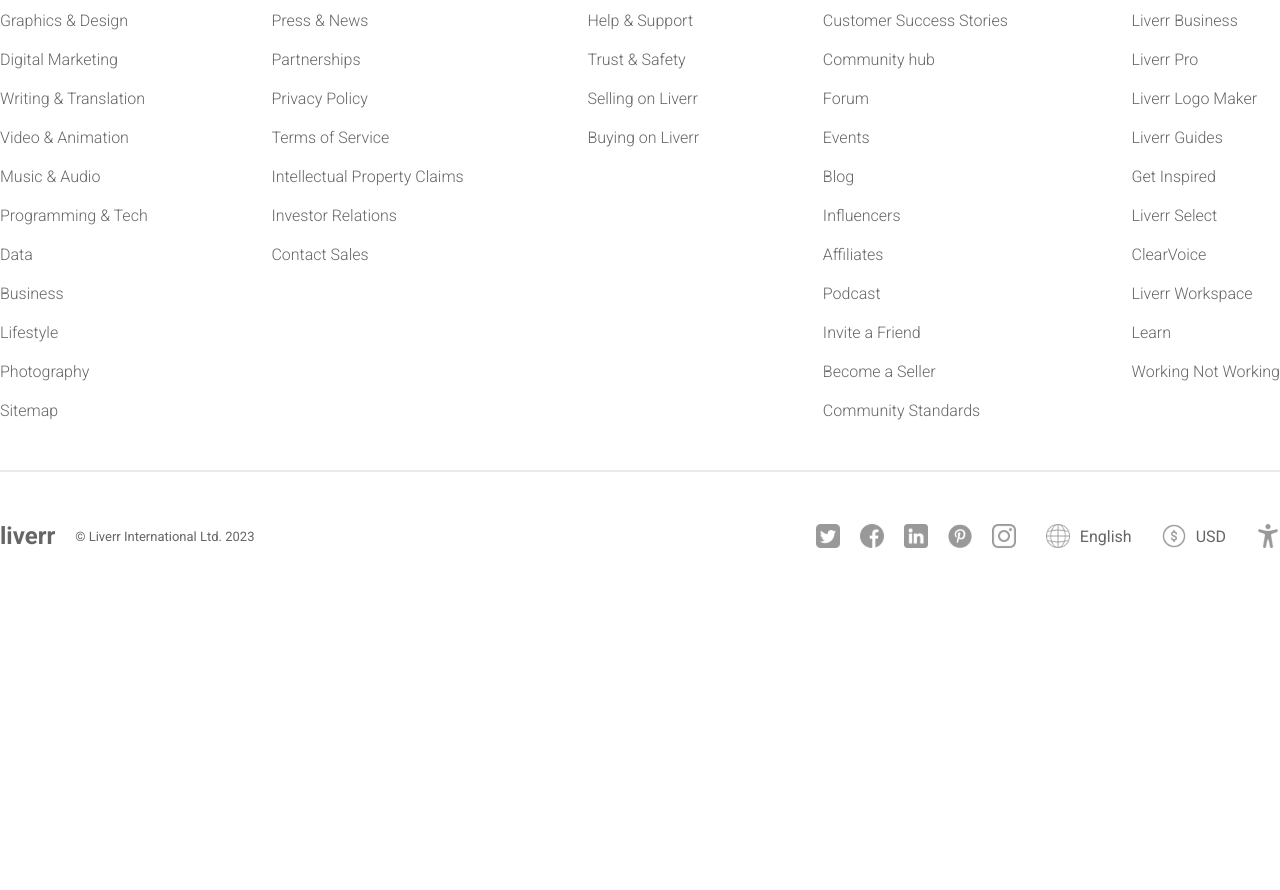
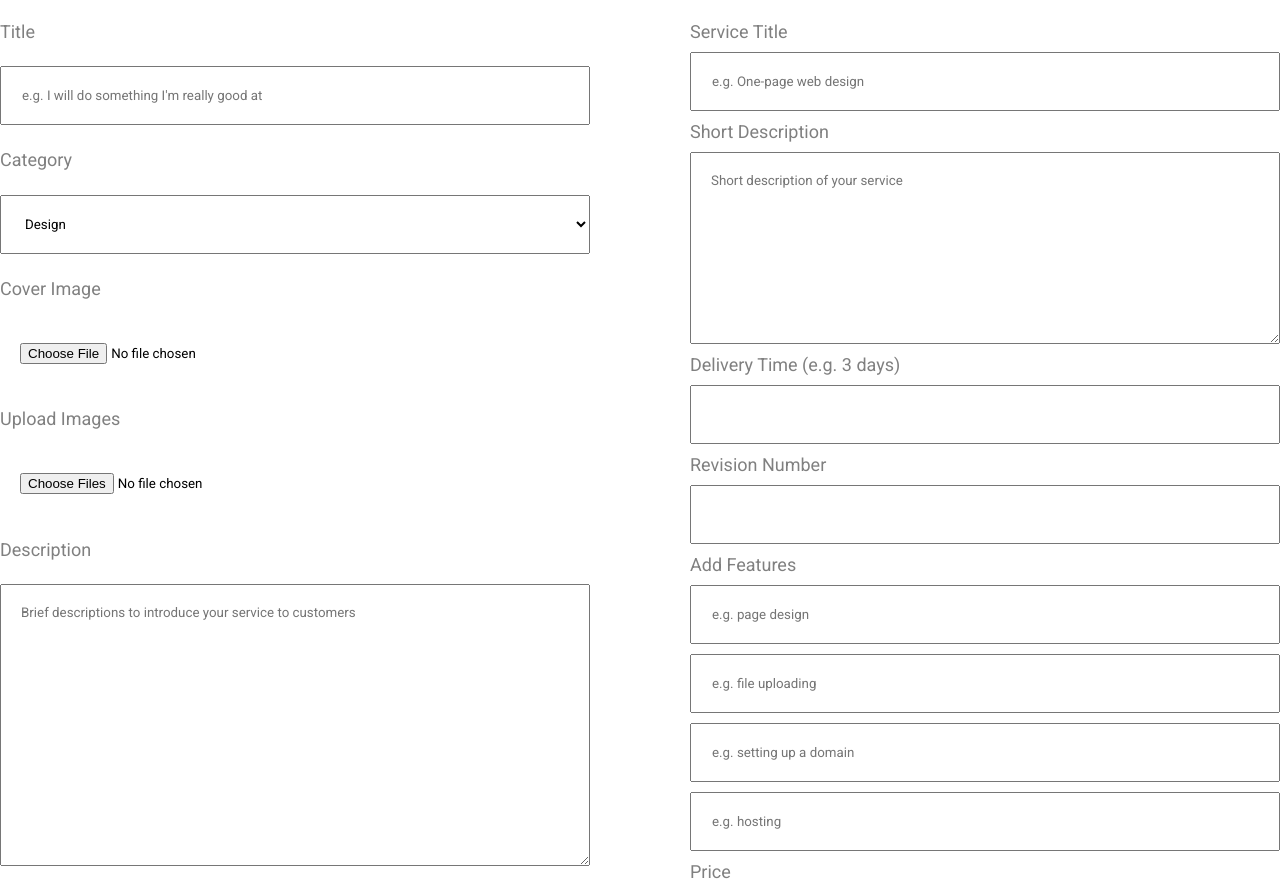
Before and after one commit to ntp-bi/Fiverr_App_Clone-react, a React (Vite) app: page /add in a window 1280 px wide. Shown: the part 220-1110 px from the top of the page. Before the commit the page ends 820 px from the top, so only its background shows below. Built offline with nearby package versions, Linux system fonts and the light colour scheme.

Commit message:
push make Add New Product page

```diff
--- a/src/pages/add/Add.jsx
+++ b/src/pages/add/Add.jsx
@@ -1,12 +1,67 @@
-import React from 'react'
-import "./add.scss"
+// eslint-disable-next-line no-unused-vars
+import React from "react";
+import "./add.scss";
 
 const Add = () => {
-  return (
-    <div>
-      Add
-    </div>
-  )
-}
+    return (
+        <div className="add">
+            <div className="container">
+                <h1>Add New Gig</h1>
+                <div className="sections">
+                    <div className="info">
+                        <label htmlFor="">Title</label>
+                        <input
+                            type="text"
+                            placeholder="e.g. I will do something I'm really good at"
+                        />
+                        <label htmlFor="">Category</label>
+                        <select name="cats" id="cats">
+                            <option value="design">Design</option>
+                            <option value="web">Web Development</option>
+                            <option value="animation">Animation</option>
+                            <option value="music">Music</option>
+                        </select>
+                        <label htmlFor="">Cover Image</label>
+                        <input type="file" />
+                        <label htmlFor="">Upload Images</label>
+                        <input type="file" multiple />
+                        <label htmlFor="">Description</label>
+                        <textarea
+                            name=""
+                            id=""
+                            placeholder="Brief descriptions to introduce your service to customers"
+                            cols="0"
+                            rows="16"
+                        ></textarea>
+                        <button>Create</button>
+                    </div>
+                    <div className="details">
+                        <label htmlFor="">Service Title</label>
+                        <input type="text" placeholder="e.g. One-page web design" />
+                        <label htmlFor="">Short Description</label>
+                        <textarea
+                            name=""
+                            id=""
+                            placeholder="Short description of your service"
+                            cols="30"
+                            rows="10"
+                        ></textarea>
+                        <label htmlFor="">Delivery Time (e.g. 3 days)</label>
+                        <input type="number" />
+                        <label htmlFor="">Revision Number</label>
+                        <input type="number" />
+                        <label htmlFor="">Add Features</label>
+                        <input type="text" placeholder="e.g. page design" />
+                        <input type="text" placeholder="e.g. file uploading" />
+                        <input type="text" placeholder="e.g. setting up a domain" />
+                        <input type="text" placeholder="e.g. hosting" />
+                        <label htmlFor="">Price</label>
+                        <input type="number" />
+                    </div>
+                </div>
+            </div>
+        </div>
+    );
+};
 
-export default Add
+export default Add;
--- a/src/pages/add/add.scss
+++ b/src/pages/add/add.scss
@@ -0,0 +1,52 @@
+.add {
+    display: flex;
+    justify-content: center;
+
+    .container {
+        width: 1400px;
+        padding: 50px 0px;
+
+        h1 {
+            width: max-content;
+            margin-bottom: 30px;
+            color: gray;
+            font-weight: 300;
+        }
+
+        .sections {
+            display: flex;
+            justify-content: space-between;
+            gap: 100px;
+
+            label {
+                color: gray;
+                font-size: 18px;
+            }
+
+            .info,
+            .details {
+                flex: 1;
+                display: flex;
+                flex-direction: column;
+                gap: 10px;
+                justify-content: space-between;
+
+                input,
+                select,
+                textarea {
+                    padding: 20px;
+                }
+
+                button {
+                    border: none;
+                    padding: 20px;
+                    color: white;
+                    font-weight: 500;
+                    font-size: 18px;
+                    background-color: #1dbf73;
+                    cursor: pointer;
+                }
+            }
+        }
+    }
+}
```
